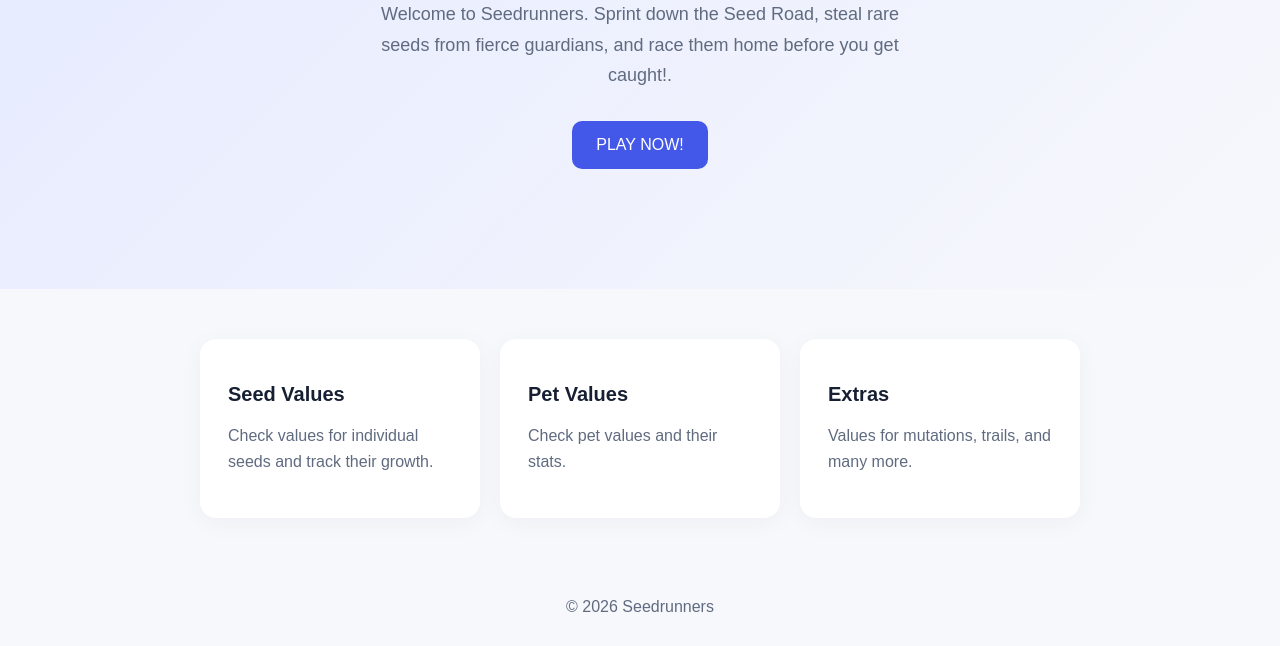
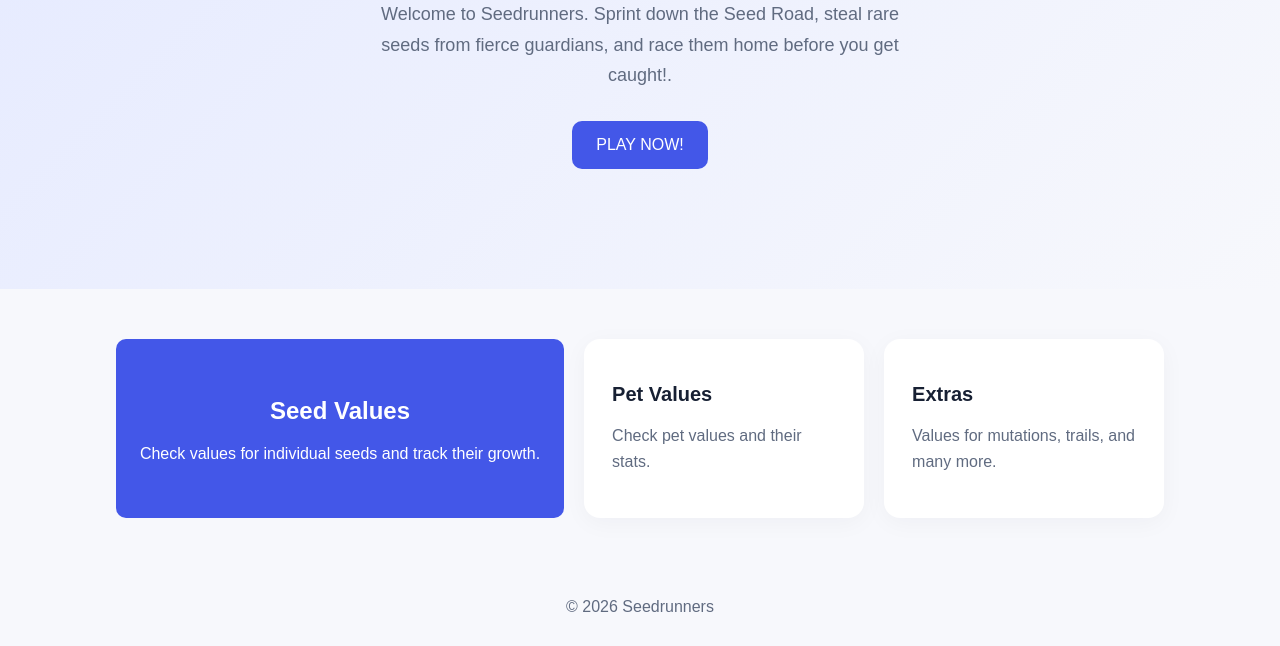
Before and after one commit to yemogoo/Seedrunners, a plain HTML site: page index.html in a window 1280 px wide. Shown: the part 265-911 px from the top of the page. Drawn offline with Linux system fonts and the light colour scheme.

Commit message:
Add button to link to Google Sheets for seed values

```diff
--- a/index.html
+++ b/index.html
@@ -135,10 +135,10 @@
     </section>
 
     <section class="features" id="features">
-      <div class="card">
+     <button onclick="window.location.href='https://docs.google.com/spreadsheets/d/1HuLjTcNBY-YoehpFQxHp4dEBiKaVPphDhV4Ktchd1LA/edit?gid=0#gid=0'">
         <h2>Seed Values</h2>
         <p>Check values for individual seeds and track their growth.</p>
-      </div>
+      </button>
 
       <div class="card">
         <h2>Pet Values</h2>
```
